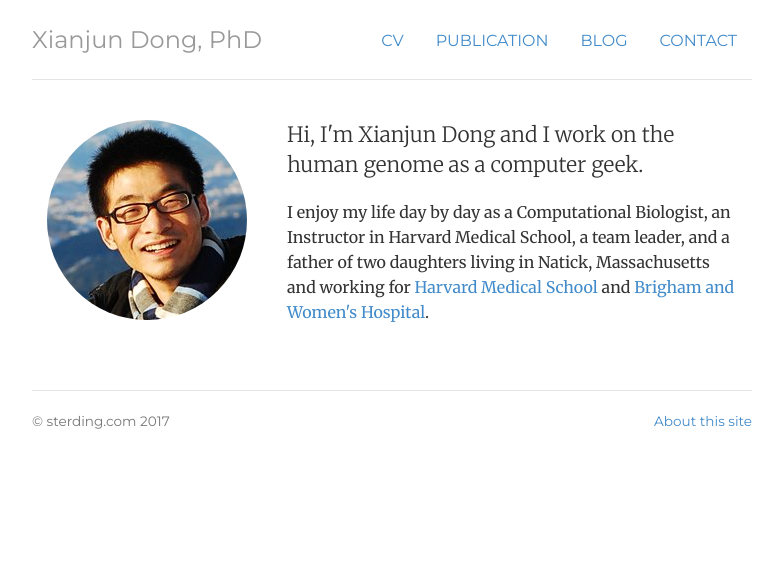
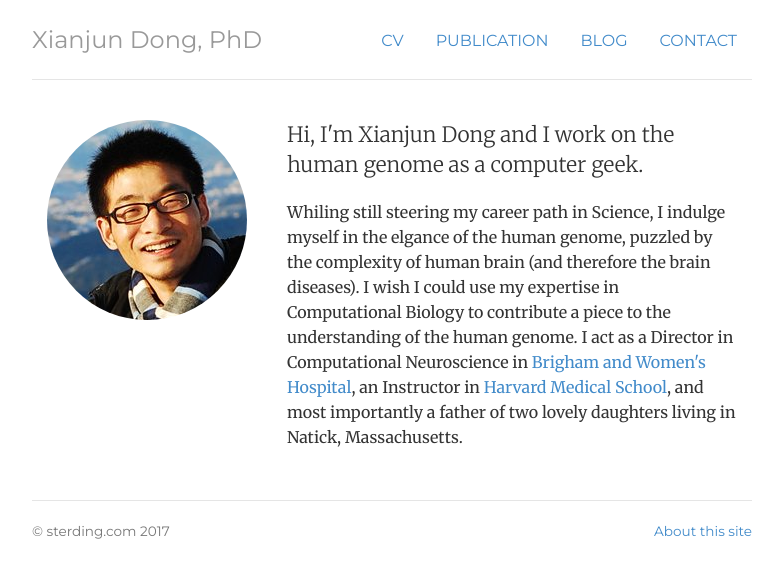
Before and after one commit to sterding/sterding.github.io, a Jekyll site: the page built from index.html, in a window 1280 px wide. Shown: the top 578 px of the page, without its empty margins (248-1031 px from the left). Built offline with Jekyll 4.4.1, drawn with Linux system fonts in a browser that asks for light colours.

Commit message:
update index

```diff
--- a/index.html
+++ b/index.html
@@ -12,8 +12,8 @@ description: Dr. Xianjun Dong is a Computational Biologist, Instructor, Bioinfor
 	<img  class="img-circle avatar" alt="Xianjun Dong" src="img/xianjun_200x200.jpg">
 	</div>
 	<div itemscope itemtype="http://data-vocabulary.org/Person" class="col-sm-8">
-	<p class="lead">Hi, I'm <span itemprop="name">Xianjun Dong</span> and I work on the human genome as a computer geek.</p>
-	<p>I enjoy my life day by day as a <span itemprop="title">Computational Biologist</span>, an <span itemprop="title">Instructor</span> in Harvard Medical School, a <span itemprop="title">team leader</span>, and a father of two daughters living in <span itemprop="address" itemscope itemtype="http://data-vocabulary.org/Address"> <span itemprop="locality">Natick</span>, <span itemprop="region">Massachusetts</span></span> and working for <span itemprop="affiliation"><a href="http://hms.harvard.edu">Harvard Medical School</a></span> and <span itemprop="affiliation"><a href="http://www.brighamandwomens.org">Brigham and Women's Hospital</a></span>.</p>
+	<p class="lead">Hi, I'm Xianjun Dong and I work on the human genome as a computer geek.</p>
+	<p>Whiling still steering my career path in Science, I indulge myself in the elgance of the human genome, puzzled by the complexity of human brain (and therefore the brain diseases). I wish I could use my expertise in Computational Biology to contribute a piece to the understanding of the human genome. I act as a Director in Computational Neuroscience in <a href="http://www.brighamandwomens.org">Brigham and Women's Hospital</a>, an Instructor in <a href="http://hms.harvard.edu">Harvard Medical School</a>, and most importantly a father of two lovely daughters living in Natick, Massachusetts.</p>
 
 	</div>
 </div>
```
